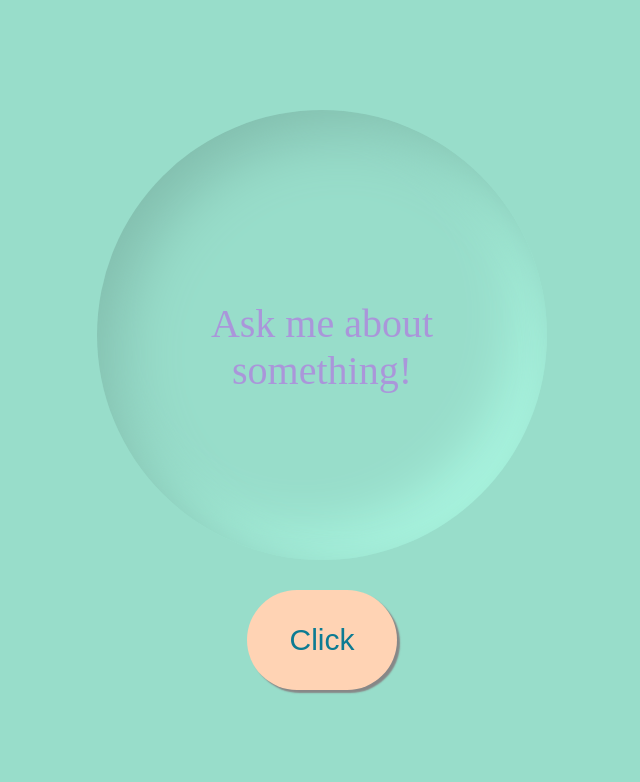
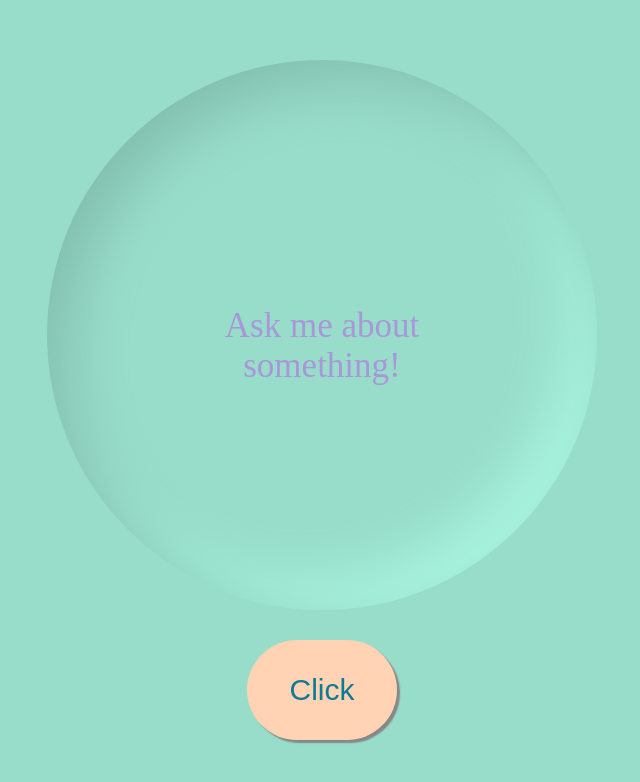
Before and after one commit to KarVarr/MagicBall, a React (Create React App) app: page / in a window 1280 px wide. Shown: the top 782 px of the page, without its empty margins (318-958 px from the left). Built offline with nearby package versions, Linux system fonts and the light colour scheme.

Commit message:
added some animation

```diff
--- a/src/App.js
+++ b/src/App.js
@@ -47,12 +47,12 @@ const App = () => {
         <Ball
           text={text}
           style={{
-            animation: isActive ? 'text 5s linear 1s infinite' : 'none',
+            animation: isActive ? 'text 5s linear 1s infinite ' : 'none',
           }}
         />
       </div>
       <button onClick={handleChange} disabled={isActive ? true : false}>
-        Click
+        {isActive ? "..." : "Click"}
       </button>
     </div>
   );
--- a/src/scss/base/_base.scss
+++ b/src/scss/base/_base.scss
@@ -9,8 +9,8 @@
   gap: 3rem;
   background-color: #98ddca;
   .tv {
-    width: 45rem;
-    height: 45rem;
+    width: 55rem;
+    height: 55rem;
 
     border-radius: 50%;
     background: #98ddca;
@@ -36,7 +36,7 @@
     color: fuchsia;
   }
   100% {
-    transform: translateX(50px) translateY(-50px) rotate(20deg) scale(3);
+    transform: translateY(200px) rotate(20deg) scale(2) skew(40deg, 40deg);
     color: black;
     opacity: 0;
     filter: blur(20px);
--- a/src/scss/components/_ball.scss
+++ b/src/scss/components/_ball.scss
@@ -8,8 +8,8 @@
     max-height: 4rem;
     min-height: 4rem;
     text-align: center;
-    font-size: 4rem;
-    //animation: text 50s linear 2s infinite;
+    font-size: 3.5rem;
+    //animation: text 5s linear 2s infinite;
     will-change: transform;
   }
 }
```
